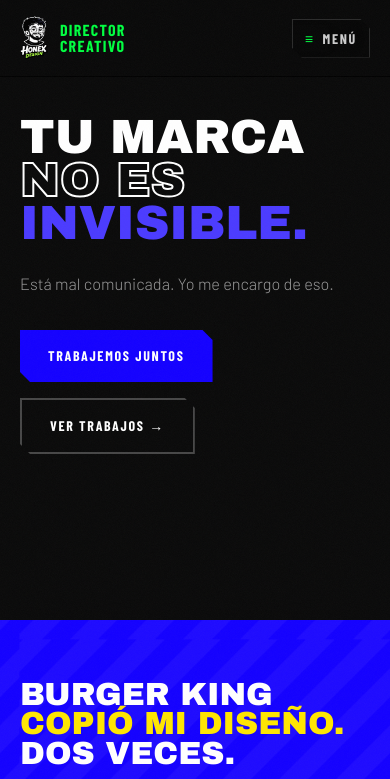
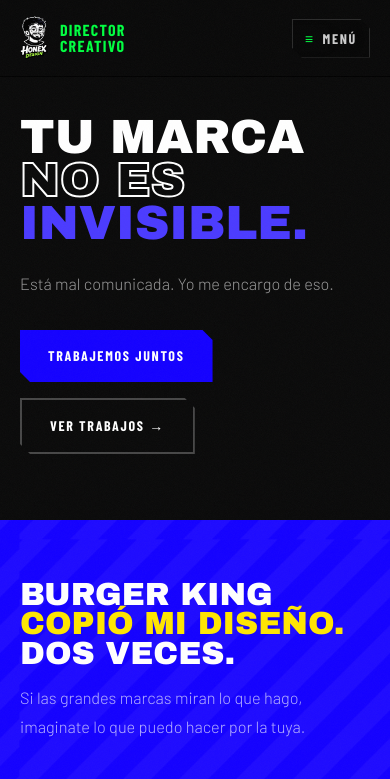
Before and after one commit to MaxiPerlo15/design-honex, a Next.js app: page / in a window 390 px wide. Shown: the top 779 px of the page. Built offline with nearby package versions, Linux system fonts and the light colour scheme; a web font is replaced by a local one.

Commit message:
Ajustes mobile

```diff
--- a/src/app/globals.css
+++ b/src/app/globals.css
@@ -812,6 +812,13 @@ body::after {
   z-index: 2;
 }
 
+@media (max-width: 640px) {
+  .logo-marquee::before,
+  .logo-marquee::after {
+    width: 56px;
+  }
+}
+
 .logo-marquee::before {
   background: linear-gradient(to right, var(--blue), transparent);
   left: 0;
--- a/src/components/landing/Hero.tsx
+++ b/src/components/landing/Hero.tsx
@@ -7,7 +7,10 @@ type HeroProps = {
 
 export function Hero({ hero }: HeroProps) {
   return (
-    <section id="inicio" className="relative min-h-[620px] bg-[#0a0a0a] px-5 pb-12 pt-24 md:min-h-[600px] md:px-8 md:pt-28 xl:min-h-[640px]">
+    <section
+      id="inicio"
+      className="relative min-h-[520px] bg-[#0a0a0a] px-5 pb-8 pt-24 md:min-h-[600px] md:px-8 md:pb-12 md:pt-28 xl:min-h-[640px]"
+    >
       <div className="relative z-10 mx-auto grid max-w-6xl gap-12 md:grid-cols-[1.1fr_0.9fr] md:items-center">
         <div className="max-w-2xl transform-none">
           <p className="ds-kicker text-[#00ff41]">
--- a/src/components/landing/Nav.tsx
+++ b/src/components/landing/Nav.tsx
@@ -172,10 +172,6 @@ export function Nav({ logoSrc, logoAlt, links }: NavProps) {
                 >
                   {ctaLink.label} →
                 </a>
-
-                <p className="mt-2 max-w-[32ch] text-xs text-white/55">
-                  Cerrá el menú con <span className="font-mono text-white/75">Esc</span>.
-                </p>
               </div>
             </div>
           </div>
```
Also changed, not shown: 1 other file (tests, documents, lock files or other folders).
